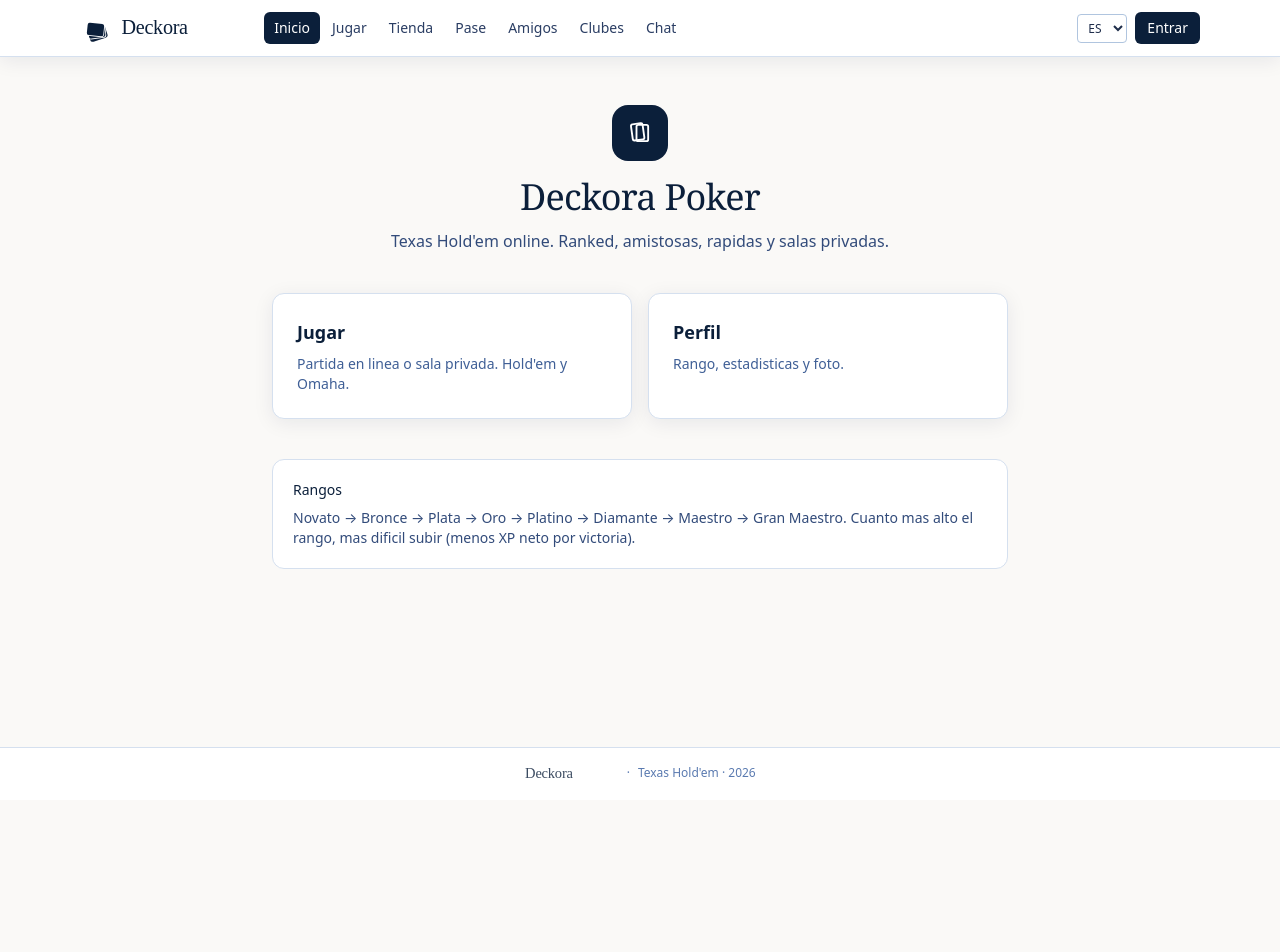
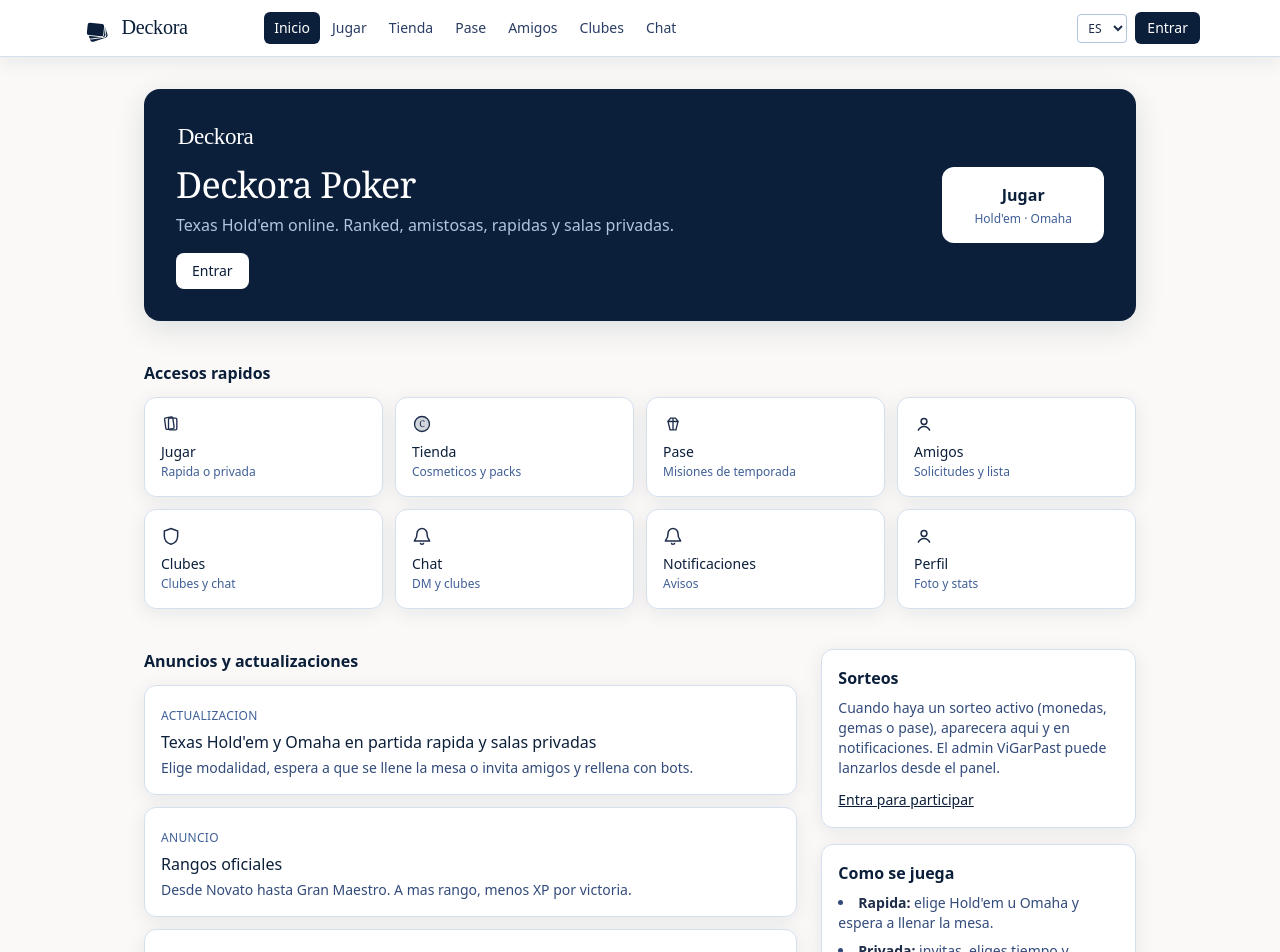
Before and after one commit to VIGARPAST-777-2/card-games-platform, a React (Vite) app in the folder apps/web/: page / in a window 1280 px wide. Shown: the top 952 px of the page. Before the commit the page ends 800 px from the top, so only its background shows below. Built offline with nearby package versions, Linux system fonts and the light colour scheme.

Commit message:
Useful home: shortcuts, giveaways, news, about

```diff
--- a/apps/web/src/pages/HomePage.tsx
+++ b/apps/web/src/pages/HomePage.tsx
@@ -1,63 +1,167 @@
 import { Link } from 'react-router-dom';
 import { useAuthStore } from '../store/authStore';
 import { t } from '../i18n';
-import { IconCards } from '../components/Icons';
+import { IconCards, IconCoin, IconGem, IconBell, IconShield, IconUser } from '../components/Icons';
 import { formatRank } from '@deckora/shared';
 
+const NEWS = [
+  {
+    id: '1',
+    tag: 'Actualizacion',
+    title: 'Texas Hold\'em y Omaha en partida rapida y salas privadas',
+    body: 'Elige modalidad, espera a que se llene la mesa o invita amigos y rellena con bots.',
+  },
+  {
+    id: '2',
+    tag: 'Anuncio',
+    title: 'Rangos oficiales',
+    body: 'Desde Novato hasta Gran Maestro. A mas rango, menos XP por victoria.',
+  },
+  {
+    id: '3',
+    tag: 'Sorteo',
+    title: 'Sorteo de monedas de bienvenida',
+    body: 'Los administradores pueden lanzar sorteos desde el panel. Participa cuando haya uno activo.',
+  },
+];
+
 export function HomePage() {
-  const { profile, lang } = useAuthStore();
+  const { profile, user, lang } = useAuthStore();
   const rankLabel = formatRank(800, lang);
+  const isAdmin = Boolean(profile?.is_admin) || profile?.username?.toLowerCase() === 'vigarpast';
+
+  const shortcuts = [
+    { to: '/play', label: t(lang, 'play'), desc: 'Rapida o privada', icon: IconCards },
+    { to: '/store', label: t(lang, 'store'), desc: 'Cosmeticos y packs', icon: IconCoin },
+    { to: '/pass', label: t(lang, 'pass'), desc: 'Misiones de temporada', icon: IconGem },
+    { to: '/friends', label: t(lang, 'friends'), desc: 'Solicitudes y lista', icon: IconUser },
+    { to: '/clubs', label: t(lang, 'clubs'), desc: 'Clubes y chat', icon: IconShield },
+    { to: '/chat', label: t(lang, 'chat'), desc: 'DM y clubes', icon: IconBell },
+    { to: '/notifications', label: t(lang, 'notifications'), desc: 'Avisos', icon: IconBell },
+    { to: '/profile', label: t(lang, 'profile'), desc: 'Foto y stats', icon: IconUser },
+  ];
 
   return (
-    <div className="max-w-3xl mx-auto px-4 py-12">
-      <div className="text-center mb-10">
-        <div className="inline-flex items-center justify-center w-14 h-14 rounded-2xl bg-navy-900 text-white mb-4">
-          <IconCards className="w-7 h-7" />
+    <div className="max-w-5xl mx-auto px-4 py-8 space-y-10">
+      {/* Hero */}
+      <section className="rounded-2xl bg-navy-900 text-white p-6 sm:p-8 shadow-card anim-fade-up">
+        <div className="flex flex-col sm:flex-row sm:items-center gap-6">
+          <div className="flex-1">
+            <img src="/deckora-wordmark.svg" alt="Deckora" className="h-8 brightness-0 invert mb-3" />
+            <h1 className="font-brand text-3xl sm:text-4xl mb-2">{t(lang, 'pokerTitle')}</h1>
+            <p className="text-navy-200 text-sm sm:text-base max-w-lg">{t(lang, 'pokerSub')}</p>
+            {profile ? (
+              <p className="mt-4 text-sm text-navy-300">
+                {profile.username} · {rankLabel} · {profile.coins.toLocaleString()} monedas · {profile.gems} gemas
+              </p>
+            ) : (
+              <Link
+                to="/auth"
+                className="inline-block mt-4 rounded-lg bg-white text-navy-900 px-4 py-2 text-sm font-medium"
+              >
+                {t(lang, 'login')}
+              </Link>
+            )}
+          </div>
+          <Link
+            to="/play"
+            className="shrink-0 rounded-xl bg-white text-navy-900 px-8 py-4 text-center font-semibold hover:bg-cream-200 transition-colors"
+          >
+            {t(lang, 'play')}
+            <span className="block text-xs font-normal text-navy-500 mt-1">Hold'em · Omaha</span>
+          </Link>
         </div>
-        <h1 className="font-brand text-4xl text-navy-900 mb-3">{t(lang, 'pokerTitle')}</h1>
-        <p className="text-navy-600 max-w-xl mx-auto">{t(lang, 'pokerSub')}</p>
-        {profile && (
-          <p className="mt-3 text-sm text-navy-500">
-            {profile.username} · {rankLabel} · {t(lang, 'coins')}: {profile.coins.toLocaleString()}
-          </p>
-        )}
-      </div>
+      </section>
 
-      <div className="grid sm:grid-cols-2 gap-4">
-        <Link
-          to="/play"
-          className="rounded-xl border border-navy-100 bg-white p-6 shadow-soft hover:border-navy-300 transition-colors"
-        >
-          <h2 className="font-semibold text-navy-900 text-lg">{t(lang, 'play')}</h2>
-          <p className="text-sm text-navy-500 mt-2">
-            {lang === 'en'
-              ? 'Online matchmaking or private room. Hold\'em and Omaha.'
-              : lang === 'fr'
-                ? 'Matchmaking en ligne ou salle privee. Hold\'em et Omaha.'
-                : 'Partida en linea o sala privada. Hold\'em y Omaha.'}
-          </p>
-        </Link>
-        <Link
-          to="/profile"
-          className="rounded-xl border border-navy-100 bg-white p-6 shadow-soft hover:border-navy-300 transition-colors"
-        >
-          <h2 className="font-semibold text-navy-900 text-lg">{t(lang, 'profile')}</h2>
-          <p className="text-sm text-navy-500 mt-2">
-            {lang === 'en'
-              ? 'Rank, stats and avatar.'
-              : lang === 'fr'
-                ? 'Rang, stats et avatar.'
-                : 'Rango, estadisticas y foto.'}
-          </p>
-        </Link>
-      </div>
+      {/* Atajos nav */}
+      <section>
+        <h2 className="font-semibold text-navy-900 mb-3">Accesos rapidos</h2>
+        <div className="grid grid-cols-2 sm:grid-cols-4 gap-3">
+          {shortcuts.map((s) => {
+            const Icon = s.icon;
+            return (
+              <Link
+                key={s.to}
+                to={s.to}
+                className="rounded-xl border border-navy-100 bg-white p-4 shadow-soft hover:border-navy-300 transition-colors"
+              >
+                <Icon className="w-5 h-5 text-navy-800 mb-2" />
+                <div className="font-medium text-navy-900 text-sm">{s.label}</div>
+                <div className="text-xs text-navy-500 mt-0.5">{s.desc}</div>
+              </Link>
+            );
+          })}
+          {isAdmin && (
+            <Link
+              to="/admin"
+              className="rounded-xl border border-navy-900 bg-navy-900 text-white p-4 shadow-soft"
+            >
+              <IconShield className="w-5 h-5 mb-2" />
+              <div className="font-medium text-sm">{t(lang, 'admin')}</div>
+              <div className="text-xs text-navy-300 mt-0.5">Panel completo</div>
+            </Link>
+          )}
+        </div>
+      </section>
 
-      <div className="mt-10 rounded-xl border border-navy-100 bg-white p-5 text-sm text-navy-600">
-        <p className="font-medium text-navy-900 mb-2">Rangos</p>
-        <p>
-          Novato → Bronce → Plata → Oro → Platino → Diamante → Maestro → Gran Maestro. Cuanto mas alto el rango, mas
-          dificil subir (menos XP neto por victoria).
-        </p>
+      <div className="grid lg:grid-cols-3 gap-6">
+        {/* Noticias */}
+        <section className="lg:col-span-2 space-y-3">
+          <h2 className="font-semibold text-navy-900">Anuncios y actualizaciones</h2>
+          {NEWS.map((n) => (
+            <article
+              key={n.id}
+              className="rounded-xl border border-navy-100 bg-white p-4 shadow-soft"
+            >
+              <span className="text-xs font-medium uppercase tracking-wide text-navy-500">{n.tag}</span>
+              <h3 className="font-medium text-navy-900 mt-1">{n.title}</h3>
+              <p className="text-sm text-navy-600 mt-1">{n.body}</p>
+            </article>
+          ))}
+        </section>
+
+        {/* Lateral */}
+        <aside className="space-y-4">
+          <div className="rounded-xl border border-navy-100 bg-white p-4 shadow-soft">
+            <h2 className="font-semibold text-navy-900 mb-2">Sorteos</h2>
+            <p className="text-sm text-navy-600">
+              Cuando haya un sorteo activo (monedas, gemas o pase), aparecera aqui y en notificaciones. El admin
+              ViGarPast puede lanzarlos desde el panel.
+            </p>
+            {user ? (
+              <Link to="/notifications" className="inline-block mt-3 text-sm text-navy-900 underline">
+                Ver notificaciones
+              </Link>
+            ) : (
+              <Link to="/auth" className="inline-block mt-3 text-sm text-navy-900 underline">
+                Entra para participar
+              </Link>
+            )}
+          </div>
+
+          <div className="rounded-xl border border-navy-100 bg-white p-4 shadow-soft">
+            <h2 className="font-semibold text-navy-900 mb-2">Como se juega</h2>
+            <ul className="text-sm text-navy-600 space-y-2 list-disc list-inside">
+              <li>
+                <strong className="text-navy-800">Rapida:</strong> elige Hold'em u Omaha y espera a llenar la mesa.
+              </li>
+              <li>
+                <strong className="text-navy-800">Privada:</strong> invitas, eliges tiempo y empiezas cuando quieras (bots
+                opcionales).
+              </li>
+              <li>La mesa se juega a pantalla completa en horizontal.</li>
+            </ul>
+          </div>
+
+          <div className="rounded-xl border border-navy-100 bg-white p-4 shadow-soft">
+            <h2 className="font-semibold text-navy-900 mb-2">Sobre Deckora</h2>
+            <p className="text-sm text-navy-600">
+              PWA de poker online (Texas Hold'em y Omaha). Cuentas, rangos, clubes, chat, tienda y pase de
+              temporada. Un solo servicio web con partidas en tiempo real.
+            </p>
+            <p className="text-xs text-navy-400 mt-3">Deckora · 2026</p>
+          </div>
+        </aside>
       </div>
     </div>
   );
```
